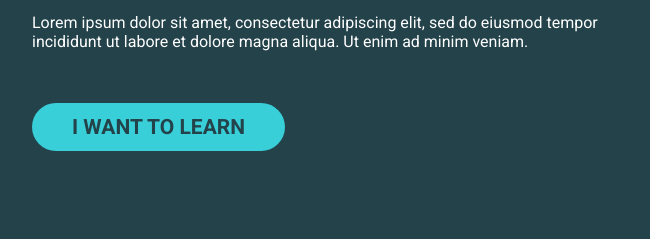
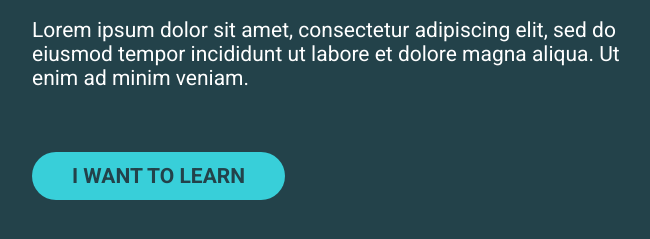
Before and after one commit to ejbee3/css-challenge-kp, a plain HTML site: page week1/chal03/index.html in a window 1280 px wide. Shown: the part 149-388 px from the top of the page, without its empty margins (26-676 px from the left). Drawn offline with Linux system fonts and the light colour scheme; a script that the page names is missing.

Commit message:
Update styles.css

```diff
--- a/week1/chal03/styles.css
+++ b/week1/chal03/styles.css
@@ -28,8 +28,10 @@ a {
 }
 
 p {
-  margin-bottom: 4em;
+  margin-bottom: 3.5em;
   max-width: 750px;
+  font-size: 21px;
+  font-weight: 300;
 }
 
 body {
```
